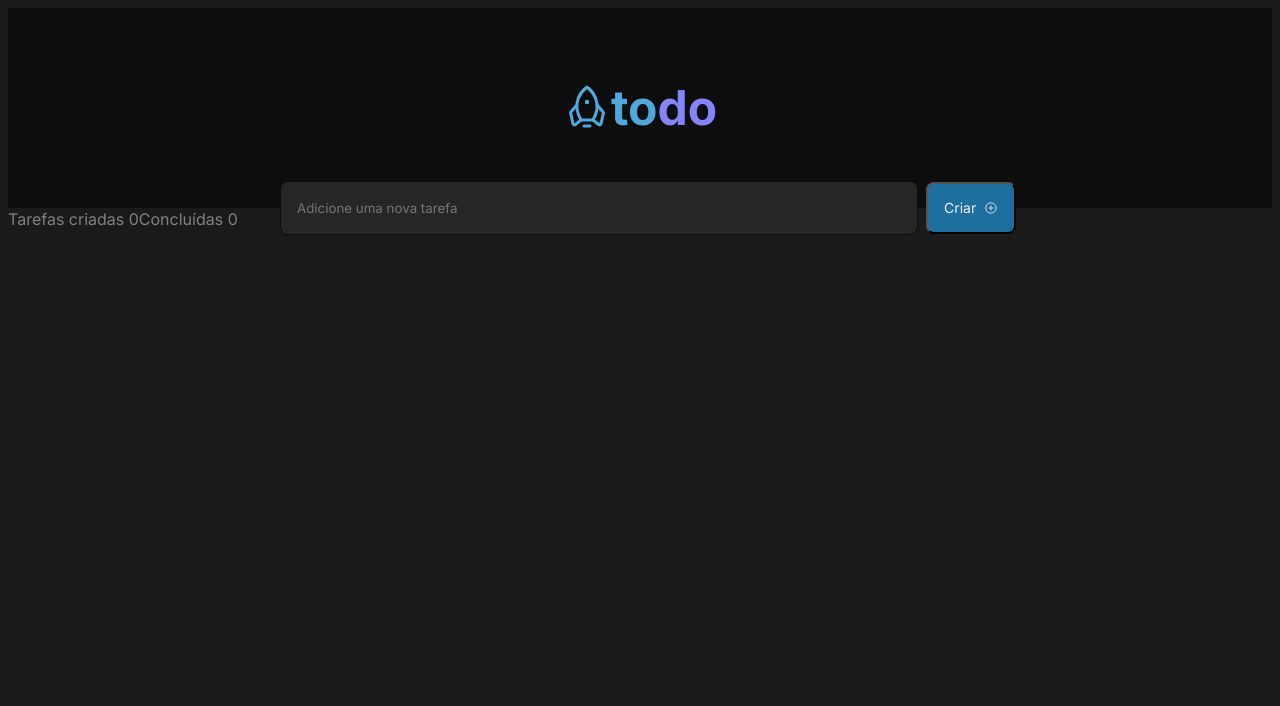
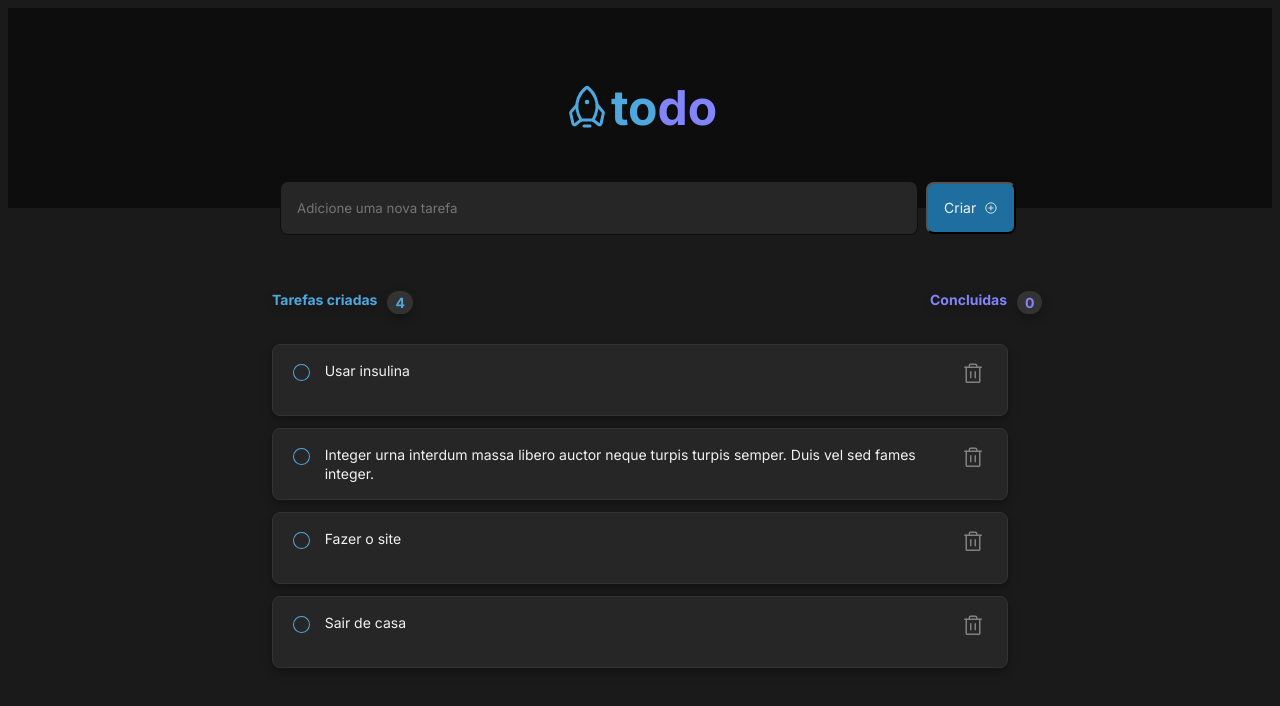
Before and after one commit to VeniLima/todo-reactjs, a React (Vite) app: page / in a window 1280 px wide. Shown: the top 706 px of the page. Built offline with nearby package versions, Linux system fonts and the light colour scheme.

Commit message:
application core

```diff
--- a/src/App.tsx
+++ b/src/App.tsx
@@ -2,23 +2,29 @@ import "./styles/global.css";
 import styles from "./styles/App.module.css";
 import { Header } from "./components/Header";
 import { PlusCircle } from "phosphor-react";
+import { Main } from "./components/Main";
+import { useState } from "react";
 
 function App() {
+  const [NewTask, setNewTask] = useState<string[]>([""]);
+
+  function handleNewTask(event: any) {
+    event.preventDefault();
+    setNewTask([...NewTask, event.target.value]);
+  }
+
   return (
     <div>
       <Header />
       <div>
-        <form className={styles.form}>
+        <form onSubmit={handleNewTask} className={styles.form}>
           <input placeholder="Adicione uma nova tarefa" />
           <button type="submit">
             Criar <PlusCircle />
           </button>
         </form>
       </div>
-      <div>
-        <span>Tarefas criadas</span> <span>0</span>
-        <span>Concluídas</span> <span>0</span>
-      </div>
+      <Main />
     </div>
   );
 }
--- /dev/null
+++ b/src/components/Main.tsx
@@ -0,0 +1,30 @@
+import styles from "../styles/Main.module.css";
+import { Task } from "./Task";
+
+const tasks = [
+  "Usar insulina",
+  "Integer urna interdum massa libero auctor neque turpis turpis semper. Duis vel sed fames integer.",
+  "Fazer o site",
+  "Sair de casa",
+];
+
+export function Main() {
+  return (
+    <main className={styles.container}>
+      <div className={styles.text}>
+        <span className={styles.createdTask}>
+          Tarefas criadas <span className={styles.count}>{tasks.length}</span>
+        </span>
+        <span className={styles.concludedTask}>
+          Concluidas<span className={styles.count}>0</span>
+        </span>
+      </div>
+
+      <div className={styles.box}>
+        {tasks.map((task) => {
+          return <Task content={task} />;
+        })}
+      </div>
+    </main>
+  );
+}
--- a/src/components/Task.tsx
+++ b/src/components/Task.tsx
@@ -1,7 +1,20 @@
-export function Task() {
+import { Trash } from "phosphor-react";
+import styles from "../styles/Task.module.css";
+
+interface TaskProps {
+  content: string;
+}
+
+export function Task(props: TaskProps) {
   return (
     <div>
-      <h1>task</h1>
+      <div className={styles.task}>
+        <input className={styles.checkboxRound} type="checkbox" />
+        <p className={styles.taskText}>{props.content}</p>
+        <button>
+          <Trash size={24} />
+        </button>
+      </div>
     </div>
   );
 }
--- a/src/styles/App.module.css
+++ b/src/styles/App.module.css
@@ -15,6 +15,7 @@
 
 .form input {
   background: var(--gray-500);
+  color: white;
   border: 1px solid var(--gray-700);
   border-radius: 8px;
   box-sizing: border-box;
@@ -30,6 +31,11 @@
   flex: none;
   order: 0;
   flex-grow: 1;
+}
+
+.form input:focus-within {
+  border: 1px solid var(--purple);
+  outline: var(--purple);
 }
 
 .form button {
--- /dev/null
+++ b/src/styles/Main.module.css
@@ -0,0 +1,74 @@
+.container {
+  display: flex;
+  flex-direction: column;
+
+  padding: 0px;
+  gap: 24px;
+
+  position: absolute;
+  width: 736px;
+  height: 287px;
+  left: calc(50% - 736px / 2);
+  top: 291px;
+
+  filter: drop-shadow(0px 4px 4px rgba(0, 0, 0, 0.25));
+}
+
+.container span {
+  display: flex;
+  flex-direction: row;
+}
+
+.createdTask {
+  width: 106px;
+  height: 17px;
+
+  font-family: "Inter";
+  font-style: normal;
+  font-weight: 700;
+  font-size: 14px;
+  line-height: 17px;
+  color: #4ea8de;
+}
+
+.concludedTask {
+  width: 78px;
+  height: 17px;
+
+  font-family: "Inter";
+  font-style: normal;
+  font-weight: 700;
+  font-size: 14px;
+  line-height: 17px;
+  /* identical to box height */
+  /* Purple */
+
+  color: #8284fa;
+
+  /* Inside auto layout */
+}
+
+.text {
+  display: flex;
+  flex-direction: row;
+  justify-content: space-between;
+  white-space: nowrap;
+}
+
+.count {
+  display: flex;
+  justify-content: center;
+  align-items: center;
+  padding: 2px 8px;
+  margin-left: 10px;
+
+  width: 25px;
+  height: 19px;
+
+  /* Gray 400 */
+
+  background: #333333;
+  border-radius: 999px;
+
+  /* Inside auto layout */
+}
--- /dev/null
+++ b/src/styles/Task.module.css
@@ -0,0 +1,71 @@
+.task {
+  box-sizing: border-box;
+
+  /* Auto layout */
+
+  display: flex;
+  flex-direction: row;
+  align-items: flex-start;
+  padding: 16px;
+  gap: 12px;
+
+  width: 736px;
+  height: 72px;
+
+  background: var(--gray-500);
+
+  border: 1px solid var(--gray-400);
+  box-shadow: 0px 2px 8px rgba(0, 0, 0, 0.06);
+  border-radius: 8px;
+
+  margin-top: 0.75rem;
+}
+
+.checkboxRound {
+  width: 17px;
+  height: 17px;
+  border-radius: 50%;
+
+  vertical-align: middle;
+  border: 1px solid var(--blue);
+  appearance: none;
+  -webkit-appearance: none;
+  outline: none;
+  cursor: pointer;
+}
+.checkboxRound:checked {
+  appearance: auto;
+  clip-path: circle(50% at 50% 50%);
+  background-color: blue;
+}
+
+.taskText {
+  width: 632px;
+  height: 40px;
+  margin-top: -0.01rem;
+  align-items: start;
+  font-style: normal;
+  font-weight: 400;
+  font-size: 14px;
+  line-height: 140%;
+  /* or 20px */
+
+  /* Gray 100 */
+
+  color: #f2f2f2;
+
+  /* Inside auto layout */
+}
+
+.task button {
+  background: transparent;
+  color: var(--gray-300);
+  border: none;
+}
+
+.task button:hover {
+  background: var(--gray-300);
+  color: var(--danger);
+  border-radius: 8px;
+  cursor: pointer;
+}
```
